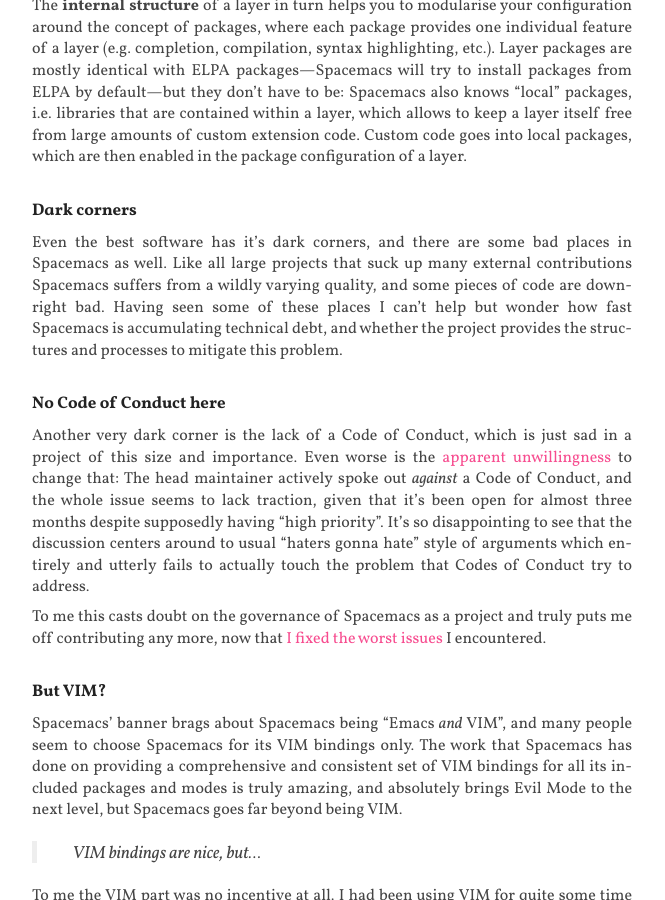
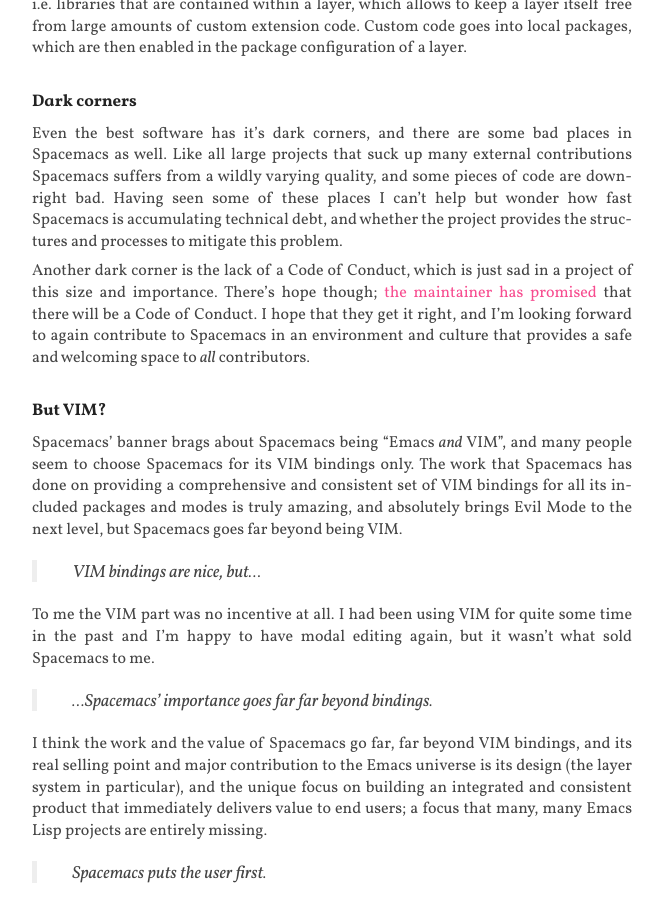
Before and after one commit to flooose/lunaryorn.github.io, a Jekyll site: the page built from _posts/2016-01-26-why-spacemacs.md, in a window 1280 px wide and 900 px high, scrolled down 1753 px. Shown: the whole window, without its empty margins (308-973 px from the left). Built offline with Jekyll 4.4.1, drawn with Linux system fonts in a browser that asks for light colours; some web fonts are replaced; Markdown is read by kramdown in place of the engine named in the settings; comment, search, counter and statistics services are not loaded; some of the changed text lies outside the part shown.

Commit message:
Update the Spacemacs post wrt its coc
See https://github.com/syl20bnr/spacemacs/pull/3484, again

```diff
--- a/_posts/2016-01-26-why-spacemacs.md
+++ b/_posts/2016-01-26-why-spacemacs.md
@@ -2,15 +2,8 @@
 title: Why Spacemacs?
 category: emacs
 excerpt: |
-  Why I think that Spacemacs is awesome, why abandoned my elaborate hand-crafted
-  Emacs configuration and am a happy Spacemacs user, and why you shouldn’t
-  contribute to Spacemacs.
----
-
-**Update**: I really like Spacemacs, and if you like the following post
-I recommend that you try it, but I absolutely encourage to **stay away** from
-Spacemacs the project, as they [refuse to define a Code of Conduct][coc].
-
+  Why I think that Spacemacs is awesome, and why abandoned my elaborate
+  hand-crafted Emacs configuration and am a happy Spacemacs user.
 ---
 
 Over the last six months I was slowly gravitating towards [Spacemacs][], an
@@ -113,23 +106,12 @@
 wonder how fast Spacemacs is accumulating technical debt, and whether the
 project provides the structures and processes to mitigate this problem.
 
-## No Code of Conduct here ##
-
-Another very dark corner is the lack of a Code of Conduct, which is just sad in
-a project of this size and importance.  Even worse is the
-[apparent unwillingness][coc] to change that: The head maintainer actively spoke
-out *against* a Code of Conduct, and the whole issue seems to lack traction,
-given that it’s been open for almost three months despite supposedly having
-“high priority”.  It’s so disappointing to see that the discussion centers
-around to usual “haters gonna hate” style of arguments which entirely and
-utterly fails to actually touch the problem that Codes of Conduct try to
-address.
-
-To me this casts doubt on the governance of Spacemacs as a project and truly
-puts me off contributing any more, now that [I fixed the worst issues][prs]
-I encountered.
-
-[prs]: https://github.com/syl20bnr/spacemacs/pulls?q=is%3Apr+author%3Alunaryorn+is%3Aclosed
+Another dark corner is the lack of a Code of Conduct, which is just sad in a
+project of this size and importance.  There’s hope though;
+[the maintainer has promised][coc] that there will be a Code of Conduct.  I hope
+that they get it right, and I’m looking forward to again contribute to Spacemacs
+in an environment and culture that provides a safe and welcoming space to *all*
+contributors.
 
 ## But VIM? ##
 
```
